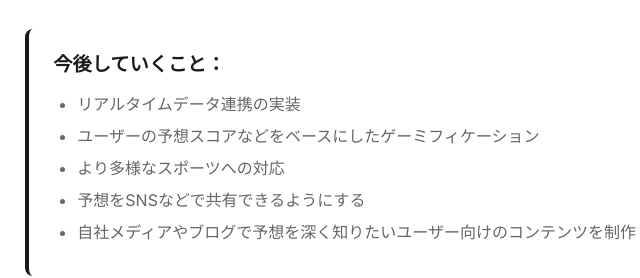
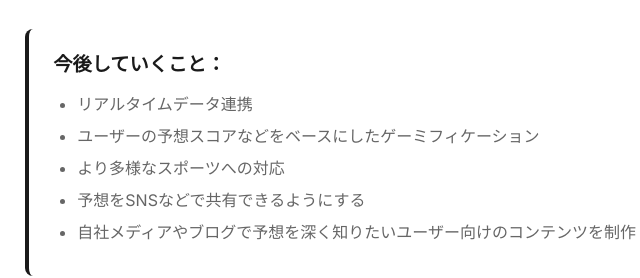
Before and after one commit to KoseiHamada30/koseifoliojp, a plain HTML site: page nextscore.html in a window 1280 px wide. Shown: the part 9340-9618 px from the top of the page, 532-1172 px from the left. Drawn offline with Linux system fonts and the light colour scheme.

Commit message:
Update site content

```diff
--- a/nextscore.html
+++ b/nextscore.html
@@ -236,7 +236,7 @@
                 <div class="key-insights fade-up">
                     <h4>今後していくこと：</h4>
                     <ul>
-                        <li>リアルタイムデータ連携の実装</li>
+                        <li>リアルタイムデータ連携</li>
                         <li>ユーザーの予想スコアなどをベースにしたゲーミフィケーション</li>
                         <li>より多様なスポーツへの対応</li>
                         <li>予想をSNSなどで共有できるようにする</li>
```
